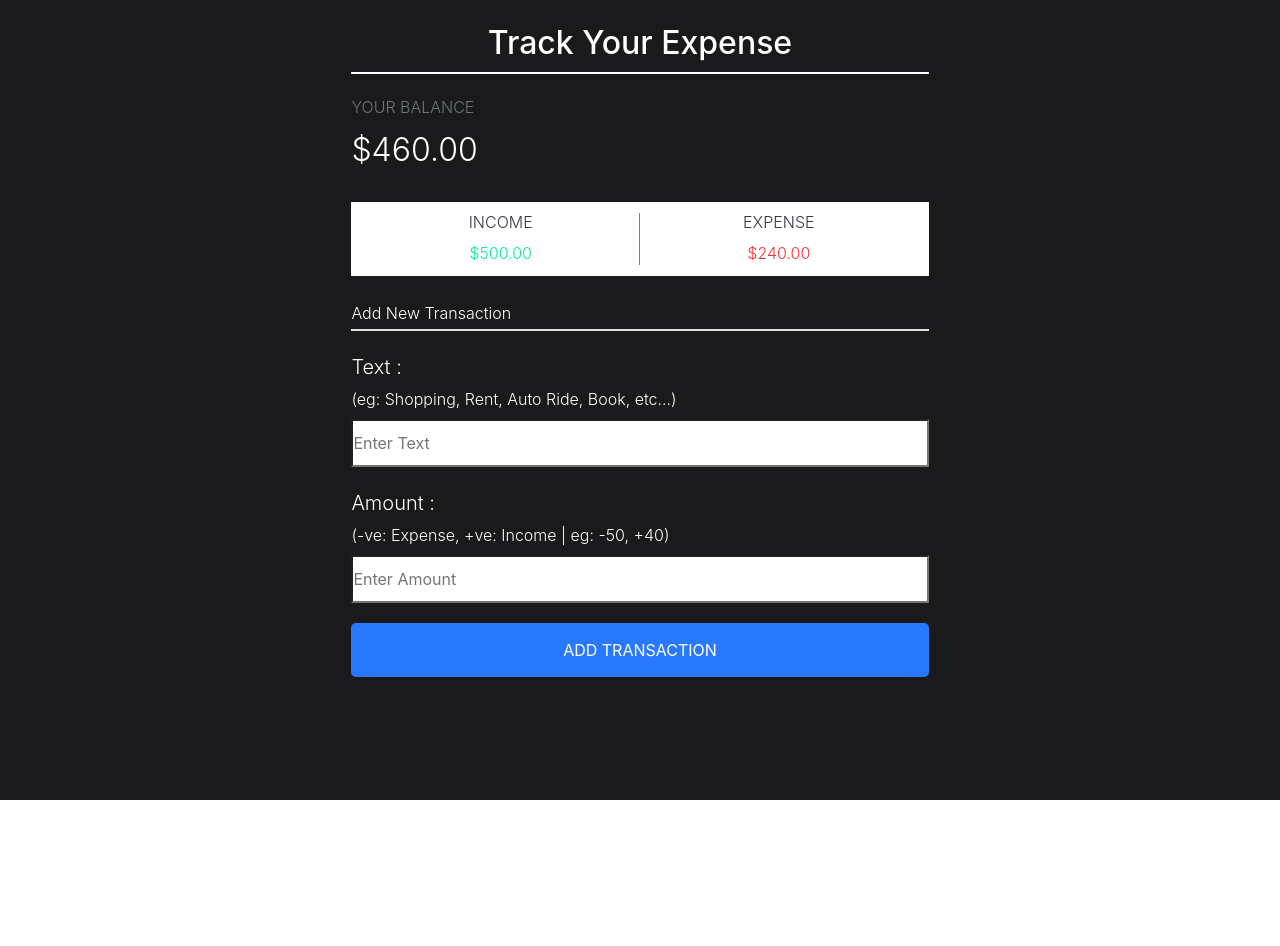
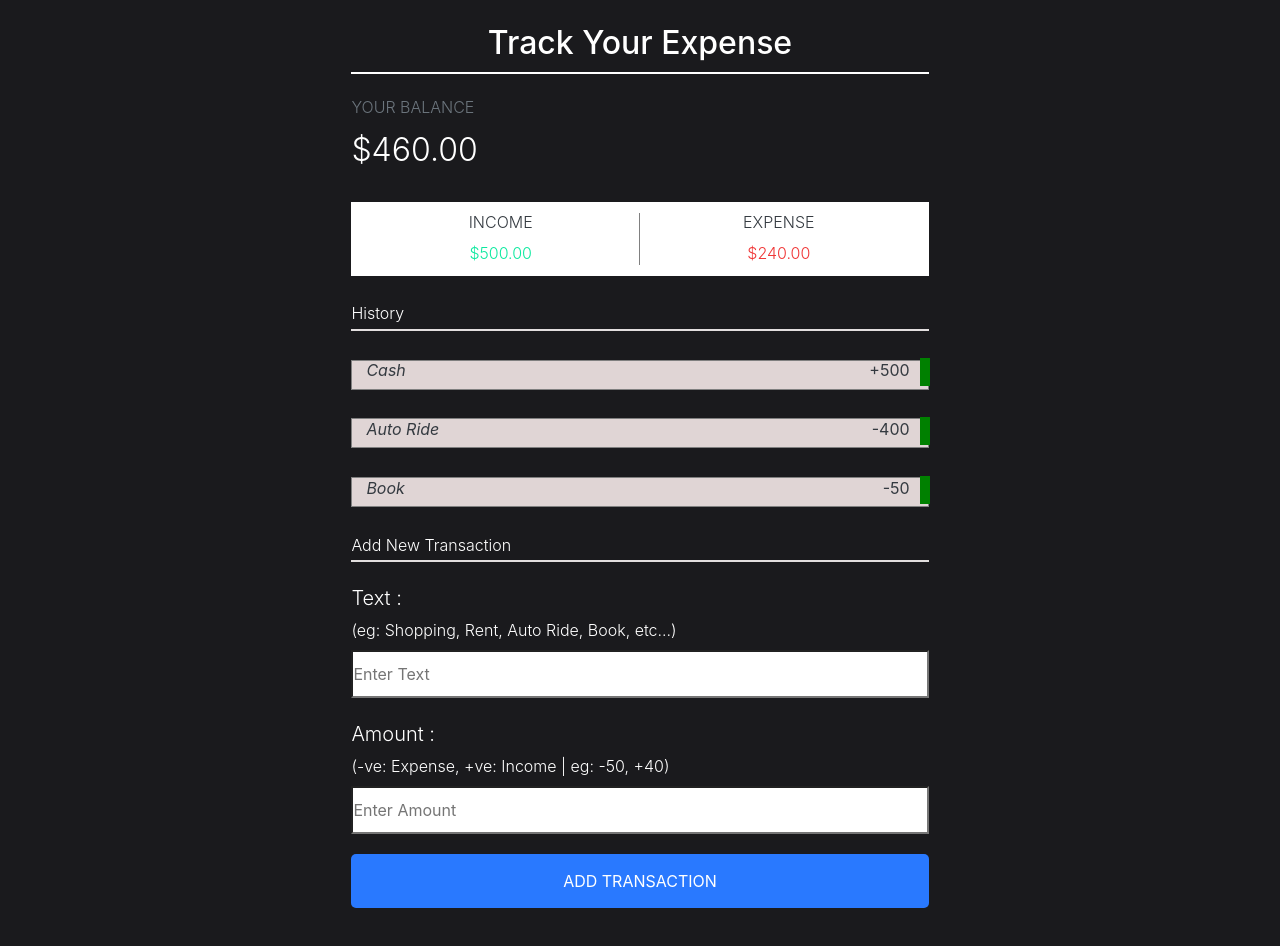
Before and after one commit to meetparikh12/expense-tracker, a React (Create React App) app in the folder expense-tracker-frontend/: page / in a window 1280 px wide. Shown: the top 946 px of the page. Before the commit the page ends 800 px from the top, so only its background shows below. Built offline with nearby package versions, Linux system fonts and the light colour scheme.

Commit message:
Added History component to Dashboard

```diff
--- /dev/null
+++ b/expense-tracker-frontend/src/components/History/History.css
@@ -0,0 +1,9 @@
+.history h6{
+    padding-bottom: 5px;
+    border-bottom: 2px solid rgb(226, 222, 222);
+}
+
+.history-list {
+    margin-left: 0;
+    padding-left: 0;
+}
--- /dev/null
+++ b/expense-tracker-frontend/src/components/History/History.js
@@ -0,0 +1,34 @@
+import React from 'react'
+import HistoryTracker from './HistoryTracker/HistoryTracker'
+import './History.css'
+
+const historyInfo = [{
+    id: '1',
+    text: 'Cash',
+    amount: '+500'
+}, {
+    id: '2',
+    text: 'Auto Ride',
+    amount: '-400'
+}, {
+    id: '3',
+    text: 'Book',
+    amount: '-50'
+}]
+export default function History() {
+    return (
+        <div className="history">
+            <h6 className="primary_heading text-capitalize text-white font-weight-light mb-4">History</h6>
+            <div className="history-tracker">
+                <ul className="history-list">
+                    {historyInfo.map((element)=>
+                        <HistoryTracker
+                            key={element.id}
+                            text={element.text}
+                            amount={element.amount}/>
+                    )}
+                </ul>
+            </div>
+        </div>
+    )
+}
--- /dev/null
+++ b/expense-tracker-frontend/src/components/History/HistoryTracker/HistoryTracker.css
@@ -0,0 +1,26 @@
+.history-info {
+    border: 1.5px solid gray;
+    padding: 14px;
+    background-color: rgb(224, 213, 213);
+    margin: 5% auto;
+}
+
+li {
+    list-style: none;
+    margin-left: 0;
+    padding-left: 0;
+}
+
+.item_name {
+    float: left;
+    margin-top: -3%;
+}
+
+.item_amount {
+    float: right;
+    margin-top: -3%;
+    border-right: 10px solid green;
+    padding-right: 10px;
+    margin-right: -16px;
+    height: 28px;
+}
--- /dev/null
+++ b/expense-tracker-frontend/src/components/History/HistoryTracker/HistoryTracker.js
@@ -0,0 +1,15 @@
+import React from 'react'
+import './HistoryTracker.css'
+export default function HistoryTracker({text, amount}) {
+    return (
+        <React.Fragment>
+            <li>
+                <div className="history-info text-dark">
+                    <i><span className="item_name">{text}</span></i>
+                    <span className="item_amount">{amount}</span>
+                </div>
+                <div style={{clear: "both"}}/>
+            </li>
+        </React.Fragment>
+    )
+}
--- a/expense-tracker-frontend/src/pages/Dashboard/Dashboard.css
+++ b/expense-tracker-frontend/src/pages/Dashboard/Dashboard.css
@@ -1,7 +1,6 @@
 .OuterContainer {
     display: flex;
     justify-content: center;
-    height: 100vh;
     background-color: #1A1A1D;
 }
 
--- a/expense-tracker-frontend/src/pages/Dashboard/Dashboard.js
+++ b/expense-tracker-frontend/src/pages/Dashboard/Dashboard.js
@@ -2,17 +2,17 @@ import React from 'react'
 import './Dashboard.css'
 import Balance from '../../components/Balance/Balance';
 import Transaction from '../../components/Transaction/Transaction';
+import History from '../../components/History/History';
 
 export default function Dashboard() {
     return (
-        <div className="Dashboard">
-            <div className="OuterContainer">
+            <div className="OuterContainer pb-5">
                 <div className="InnerContainer">
                     <h1 className="heading mt-4 text-center">Track Your Expense</h1>
                     <Balance/>
+                    <History/>
                     <Transaction/>
                 </div>
             </div>
-        </div>
     )
 }
```
